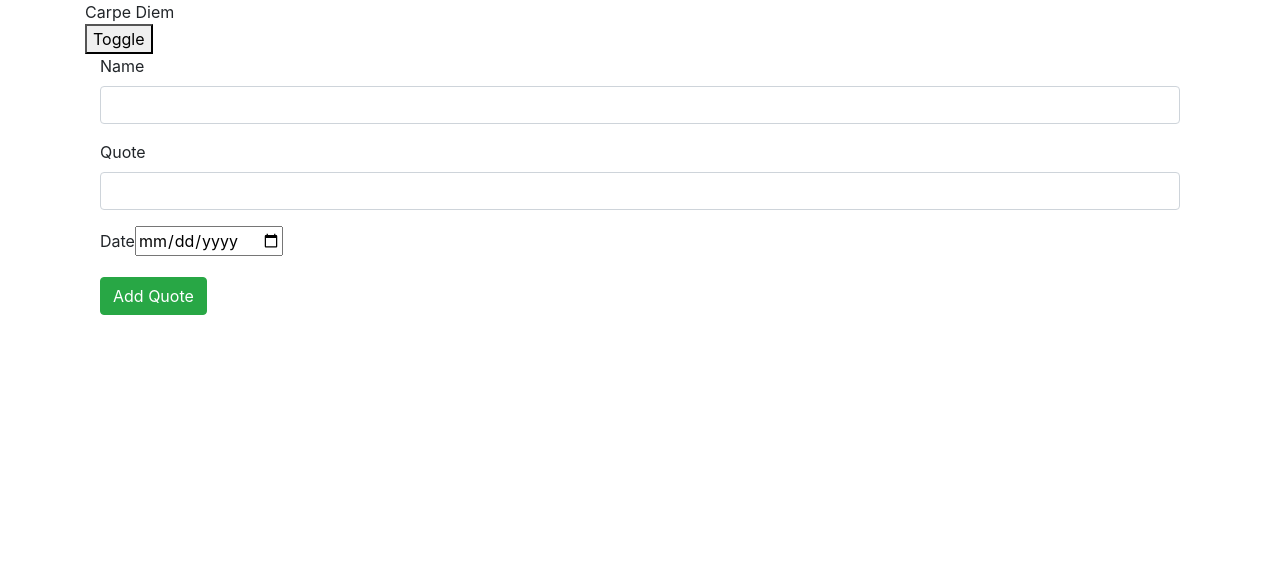
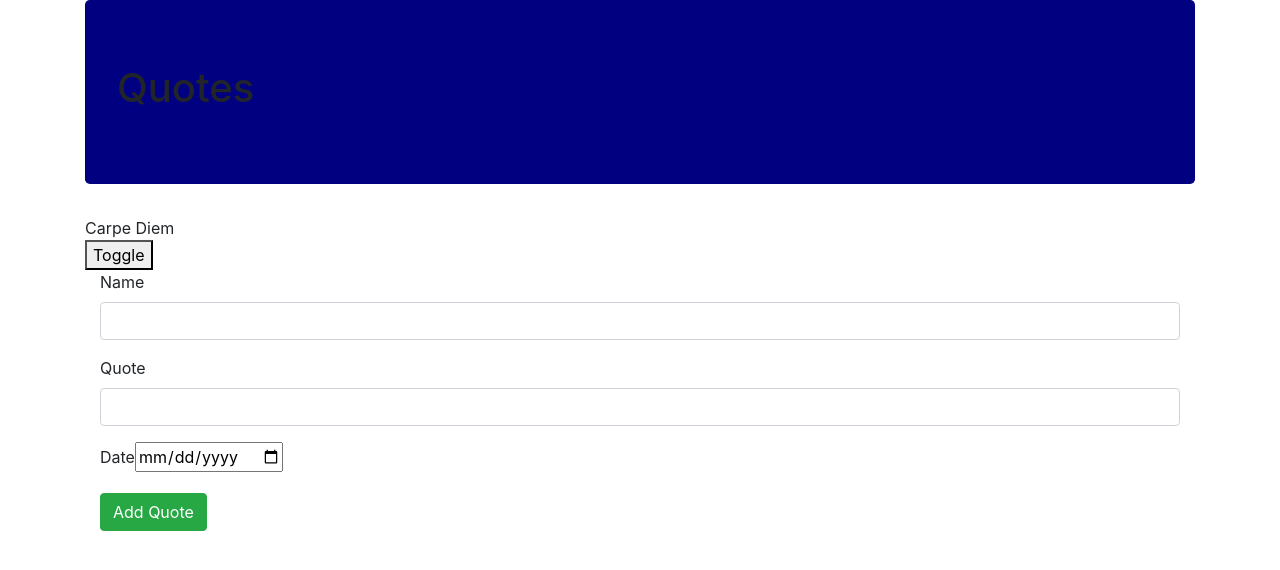
Before and after one commit to BrianTinega/Quotes, an Angular app: page / in a window 1280 px wide. Shown: the top 570 px of the page. Built offline with nearby package versions, Linux system fonts and the light colour scheme.

Commit message:
add jumbotron

```diff
--- a/src/app/quotes/quotes.component.css
+++ b/src/app/quotes/quotes.component.css
@@ -2,3 +2,6 @@ img {
   height: 1cm;
   width: 1cm;
 }
+.jumbotron {
+ background-color: navy;
+}
--- a/src/app/quotes/quotes.component.html
+++ b/src/app/quotes/quotes.component.html
@@ -1,4 +1,11 @@
 <div class="container">
+  <div class="jumbotron">
+    <h1>Quotes</h1>
+  </div>
+</div>
+
+
+  <div class="container">
   <div class="row">
     <div class="col-md-6">
 
```
